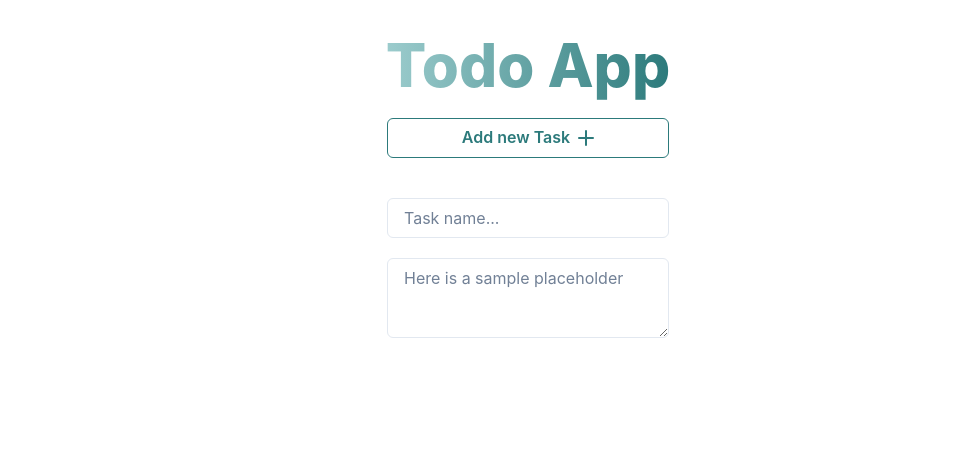
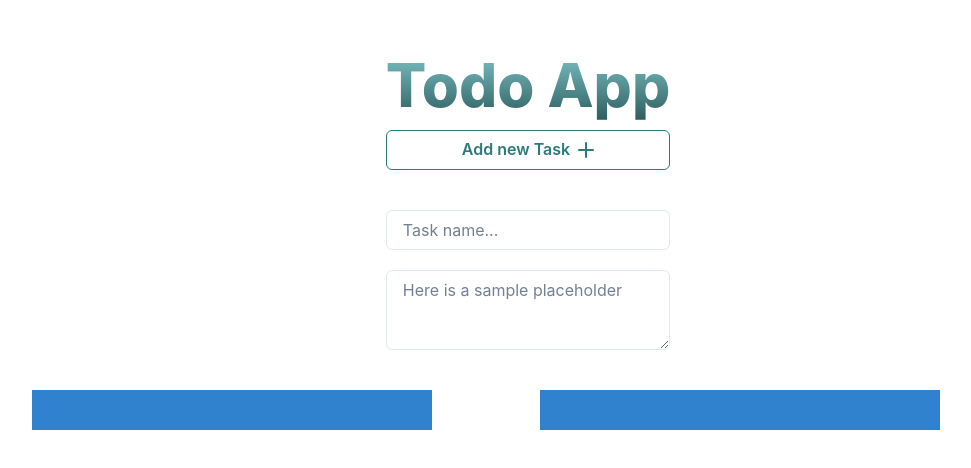
Before and after one commit to lamkn06/todos, a React (Create React App) app: page / in a window 1280 px wide. Shown: the top 468 px of the page, without its empty margins (112-1083 px from the left). Built offline with nearby package versions, Linux system fonts and the light colour scheme.

Commit message:
style: new container layout

```diff
--- a/src/pages/index.tsx
+++ b/src/pages/index.tsx
@@ -1,11 +1,13 @@
-import { Text, VStack } from "@chakra-ui/react";
+import { Grid, GridItem, Text, VStack, Box, Container } from "@chakra-ui/react";
 import { Add } from "../components/Add";
 
 const MainPage = () => {
   return (
-    <VStack p={5}>
+    <>
+      <VStack p={10}>
+        <Box>
           <Text
-        bgGradient="linear(to-l, #2C7A7B,#9ccccd)"
+            bgGradient="linear(to-t,#224f51,  #8ad3d6)"
             bgClip="text"
             fontSize="6xl"
             fontWeight="extrabold"
@@ -14,7 +16,15 @@ const MainPage = () => {
           </Text>
 
           <Add />
+        </Box>
       </VStack>
+      <Container maxW={"1024px"}>
+        <Grid templateColumns="repeat(2, 1fr)" gap={6}>
+          <GridItem w="100%" h="10" bg="blue.500" maxW={"400px"} />
+          <GridItem w="100%" h="10" bg="blue.500" maxW={"400px"} />
+        </Grid>
+      </Container>
+    </>
   );
 };
 
```
Lines whose indentation alone changed are shown as unchanged.
